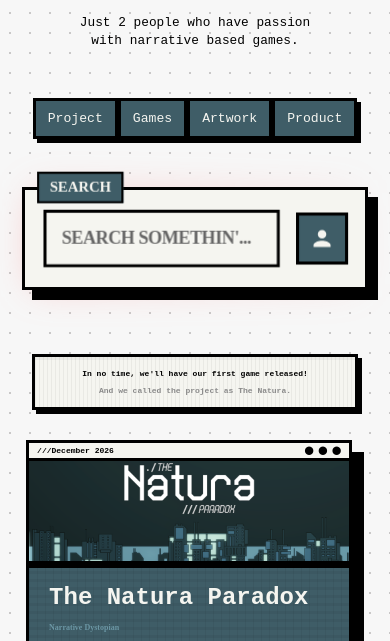
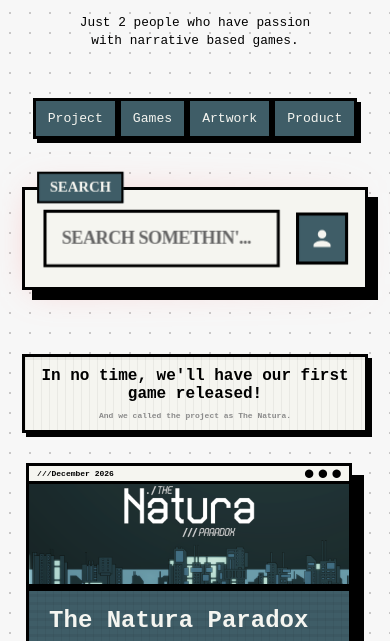
Before and after one commit to 8110118/Holix-Paradox, a plain HTML site: page index.html in a window 390 px wide. Shown: the part 197-838 px from the top of the page. Drawn offline with Linux system fonts and the light colour scheme; a small style sheet from the web is missing; a web font is replaced by a local one.

Commit message:
little fix

```diff
--- a/css/style.css
+++ b/css/style.css
@@ -455,6 +455,7 @@ a:link {
     color: #a8a49a;
     text-transform: uppercase;
     margin-bottom: 2px;
+    font-family: Cascadia Code;
 }
 
 .update-name {
@@ -467,6 +468,7 @@ a:link {
     margin-bottom: 10px;
     line-height: 50px;
 }
+
 .update-bio {
     font-size: 1rem;
     font-family: Cascadia code;;
@@ -887,7 +889,8 @@ a > .psv {
         gap: 24px;
     }
     .future, .future-1, .future-2, .future-3, .future-4 {
-        font-size: 8px;
+        font-size: 16px;
+        padding: 10px;
     }
     .future {
         width: 320px;
```
